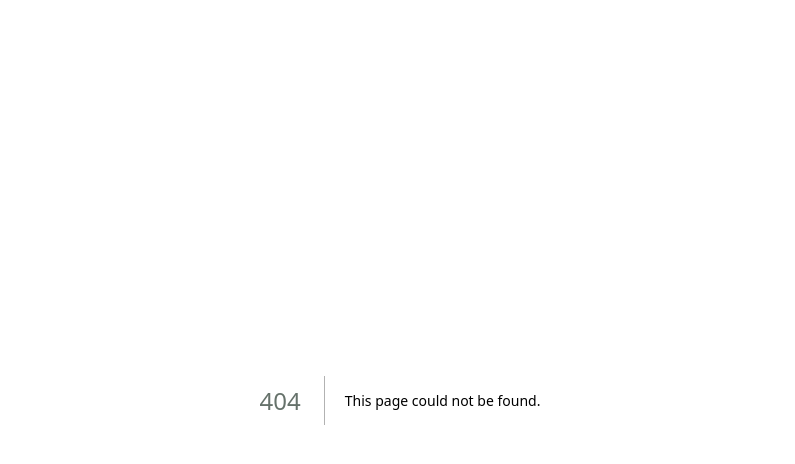
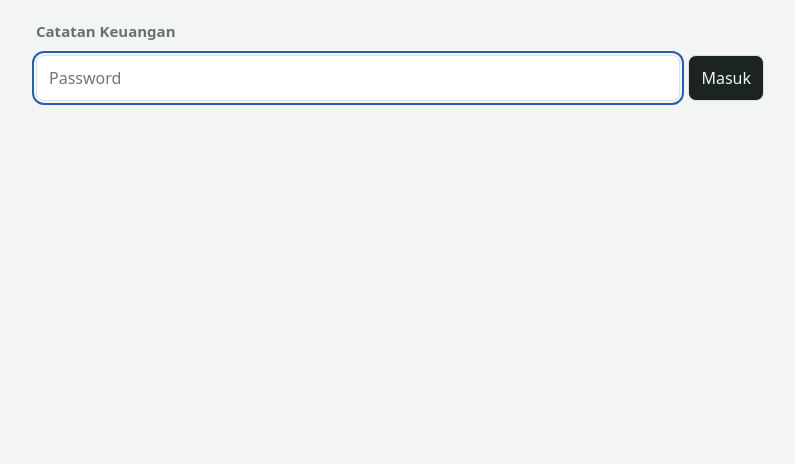
Before and after one commit to Rass130/botbank, a Next.js app: page /login in a window 1280 px wide. Before the commit this address had no page. Shown: the top 464 px of the page, without its empty margins (240-1035 px from the left). Built offline with nearby package versions, Linux system fonts and the light colour scheme.

Commit message:
Add files via upload

```diff
--- /dev/null
+++ b/app/login/page.js
@@ -0,0 +1,12 @@
+export default function Login({ searchParams }) {
+  return (
+    <main>
+      <h1>Catatan Keuangan</h1>
+      <form method="POST" action="/api/login" style={{ display: 'flex', gap: 8, marginTop: 12 }}>
+        <input type="password" name="password" placeholder="Password" required autoFocus style={{ flex: 1 }} />
+        <button>Masuk</button>
+      </form>
+      {searchParams?.salah && <p className="out">Password salah.</p>}
+    </main>
+  );
+}
```
